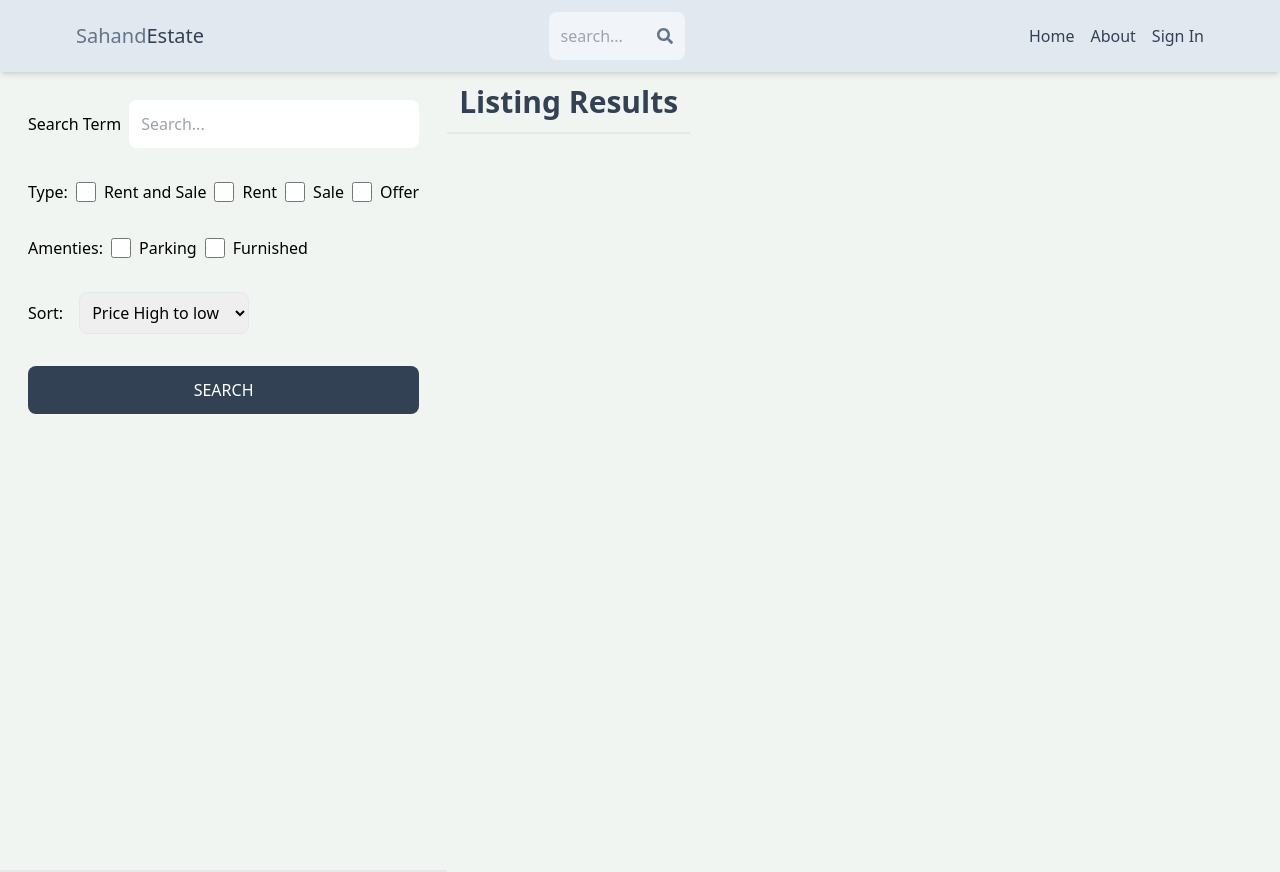
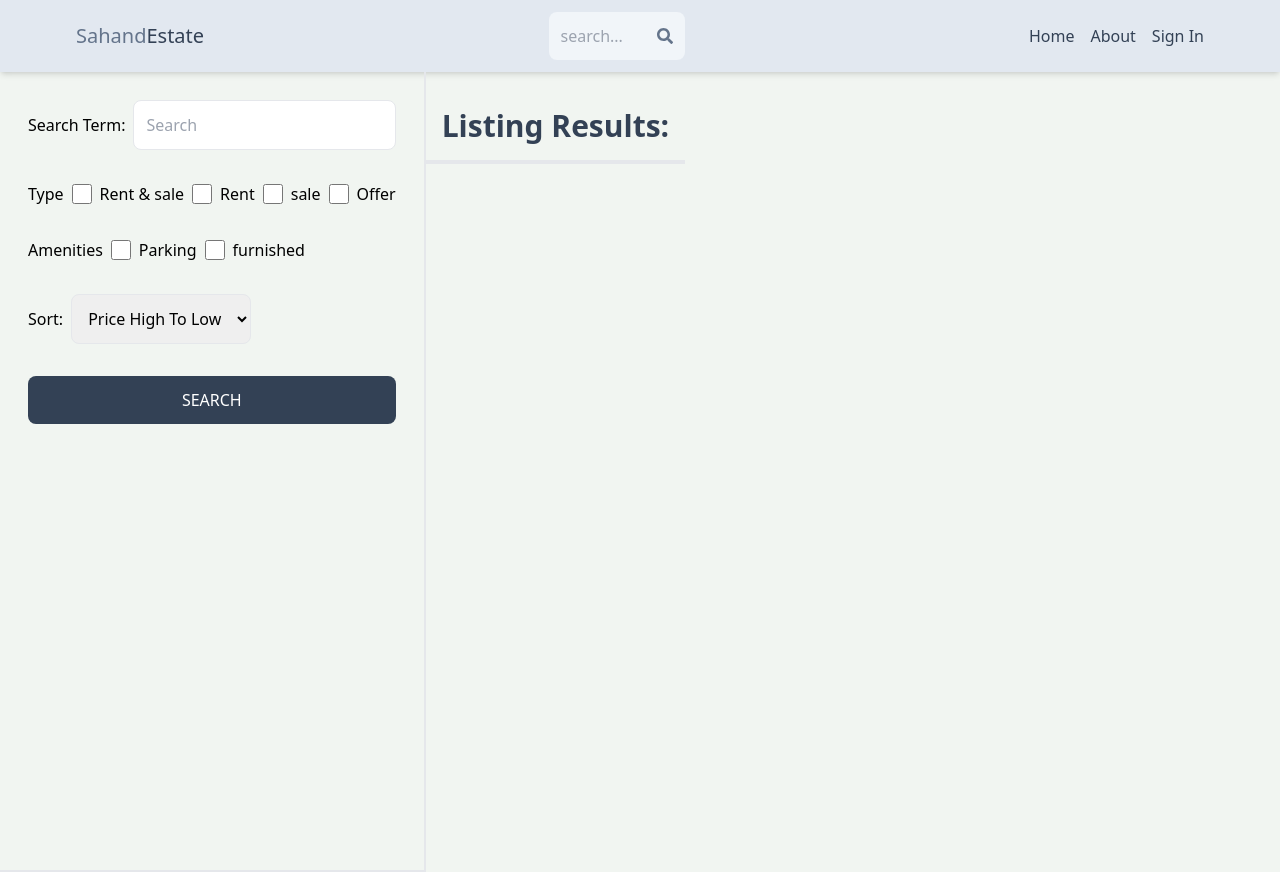
Before and after one commit to Vermaji8620/Real_Estate, a React (Vite) app in the folder client/: page /search in a window 1280 px wide. Built offline with nearby package versions, Linux system fonts and the light colour scheme; no server answers.

Commit message:
create search page UI

```diff
--- a/client/src/pages/Search.jsx
+++ b/client/src/pages/Search.jsx
@@ -1,58 +1,53 @@
 const Search = () => {
   return (
     <div className="flex flex-col md:flex-row">
-      <div className="p-7 border-b-2 md:border-b-2 md:min-h-screen">
+      <div className="p-7 border-b-2 md:border-r-2 md:min-h-screen">
         <form className="flex flex-col gap-8">
-          <div className="flex items-center gap-2 ">
-            <label className="whitespace-nowrap">Search Term</label>
+          <div className="flex items-center gap-2">
+            <label className="whitespace-nowrap">Search Term:</label>
             <input
               type="text"
-              id="searchTerm"
-              placeholder="Search..."
-              className="rounded-lg p-3 w-full"
+              name=""
+              id="searchTerm "
+              placeholder="Search"
+              className="border w-full  rounded-lg p-3 w-4"
             />
           </div>
-          <div className="flex gap-2">
-            <label>Type:</label>
+          <div className="flex gap-2 flex-wrap items-center">
+            <label>Type</label>
             <div className="flex gap-2">
-              {/* id all hai kyunki rent and sale dono consider krnege yaha pe */}
-              <input type="checkbox" id="all" className="w-5" />
-              <span>Rent and Sale</span>
+              <input type="checkbox" name="" className="w-5" id="all" />
+              <span>Rent & sale</span>
             </div>
             <div className="flex gap-2">
-              {/* id all hai kyunki rent and sale dono consider krnege yaha pe */}
-              <input type="checkbox" id="rent" className="w-5" />
-              <span>Rent </span>
+              <input type="checkbox" name="" className="w-5" id="rent" />
+              <span>Rent</span>
             </div>
             <div className="flex gap-2">
-              {/* id all hai kyunki rent and sale dono consider krnege yaha pe */}
-              <input type="checkbox" id="sale" className="w-5" />
-              <span> Sale</span>
+              <input type="checkbox" name="" className="w-5" id="sale" />
+              <span> sale</span>
             </div>
             <div className="flex gap-2">
-              {/* id all hai kyunki rent and sale dono consider krnege yaha pe */}
-              <input type="checkbox" id="offer" className="w-5" />
+              <input type="checkbox" name="" className="w-5" id="offer" />
               <span>Offer</span>
             </div>
           </div>
-          <div className="flex gap-2">
-            <label>Amenties:</label>
+          <div className="flex gap-2 flex-wrap items-center">
+            <label>Amenities</label>
             <div className="flex gap-2">
-              {/* id all hai kyunki rent and sale dono consider krnege yaha pe */}
-              <input type="checkbox" id="parking" className="w-5" />
+              <input type="checkbox" name="" className="w-5" id="parking" />
               <span>Parking</span>
             </div>
             <div className="flex gap-2">
-              {/* id all hai kyunki rent and sale dono consider krnege yaha pe */}
-              <input type="checkbox" id="furnished" className="w-5" />
-              <span>Furnished </span>
+              <input type="checkbox" name="" className="w-5" id="furnished" />
+              <span>furnished</span>
             </div>
           </div>
-          <div className="flex items-center gap-4">
-            <label>Sort: </label>
-            <select name="" id="sort_order" className="border rounded-lg p-2">
-              <option value="">Price High to low</option>
-              <option value="">Price Low to High</option>
+          <div className="flex items-center gap-2">
+            <label htmlFor="">Sort:</label>
+            <select name="" id="sort_order" className="border rounded-lg p-3">
+              <option value="">Price High To Low</option>
+              <option value="">Price Low To High</option>
               <option value="">Latest</option>
               <option value="">Oldest</option>
             </select>
@@ -63,8 +58,8 @@ const Search = () => {
         </form>
       </div>
       <div className="">
-        <h1 className="text-3xl font-semibold p-3 text-slate-700 border-b-2">
-          Listing Results
+        <h1 className="text-3xl font-semibold border-b-4 p-4 text-slate-700 mt-5">
+          Listing Results:
         </h1>
       </div>
     </div>
```
